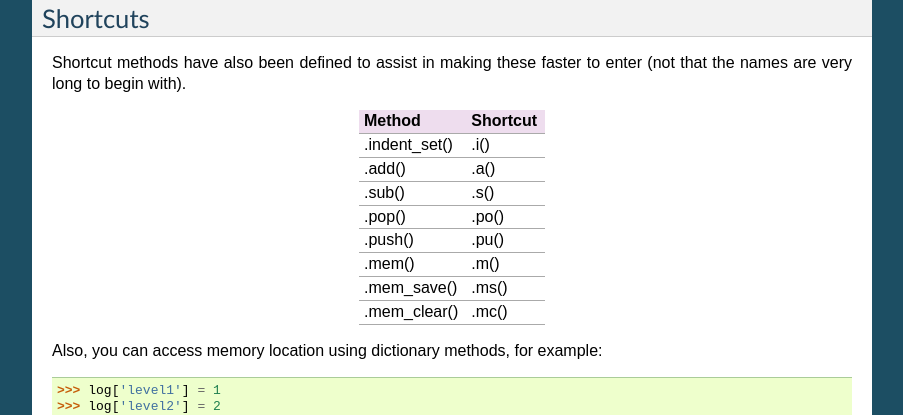
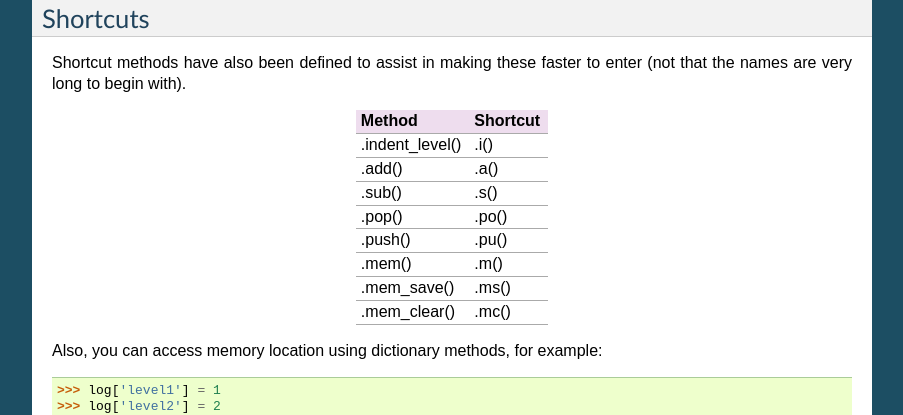
Before and after one commit to dstrohl/Python_log_indenter, a Sphinx documentation site: the page built from docs/advanced.rst, in a window 1280 px wide and 900 px high, scrolled down 3461 px. Shown: the part 124-539 px from the top of the window, without its empty margins (198-1101 px from the left). Built offline with Sphinx 7.4.7, drawn with Linux system fonts in a browser that asks for light colours.

Commit message:
changed print function to indent, print shortcut to "__"

```diff
--- a/docs/advanced.rst
+++ b/docs/advanced.rst
@@ -213,25 +213,25 @@ Shortcuts
 Shortcut methods have also been defined to assist in making these faster to enter (not that the names are very long to
 begin with).
 
-+---------------+----------+
-| Method        | Shortcut |
-+===============+==========+
-| .indent_set() | .i()     |
-+---------------+----------+
-| .add()        | .a()     |
-+---------------+----------+
-| .sub()        | .s()     |
-+---------------+----------+
-| .pop()        | .po()    |
-+---------------+----------+
-| .push()       | .pu()    |
-+---------------+----------+
-| .mem()        | .m()     |
-+---------------+----------+
-| .mem_save()   | .ms()    |
-+---------------+----------+
-| .mem_clear()  | .mc()    |
-+---------------+----------+
++-----------------+----------+
+| Method          | Shortcut |
++=================+==========+
+| .indent_level() | .i()     |
++-----------------+----------+
+| .add()          | .a()     |
++-----------------+----------+
+| .sub()          | .s()     |
++-----------------+----------+
+| .pop()          | .po()    |
++-----------------+----------+
+| .push()         | .pu()    |
++-----------------+----------+
+| .mem()          | .m()     |
++-----------------+----------+
+| .mem_save()     | .ms()    |
++-----------------+----------+
+| .mem_clear()    | .mc()    |
++-----------------+----------+
 
 Also, you can access memory location using dictionary methods, for example::
 
```
Also changed, not shown: 2 other files.
